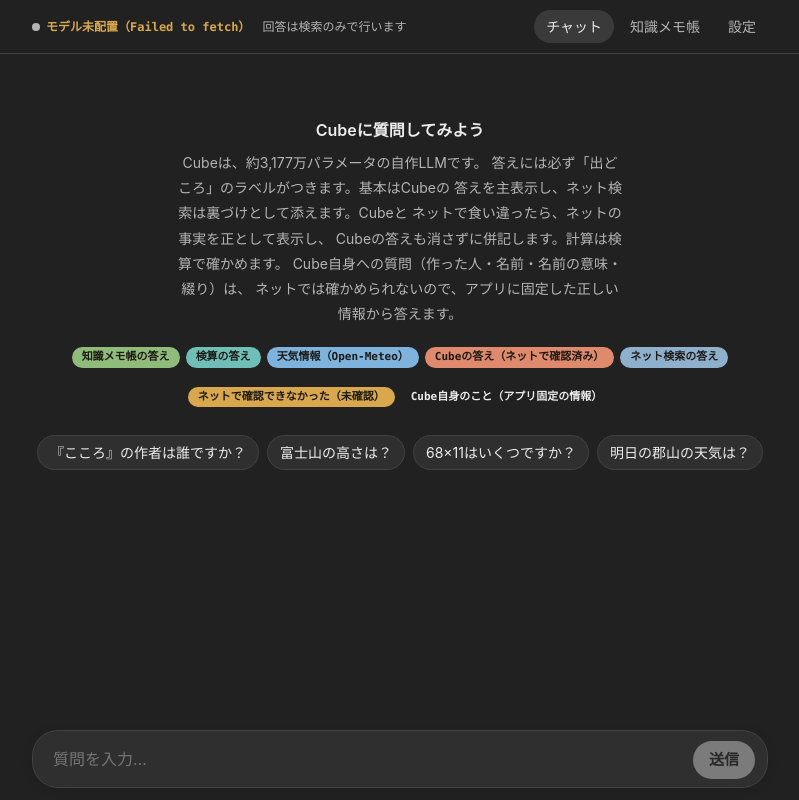
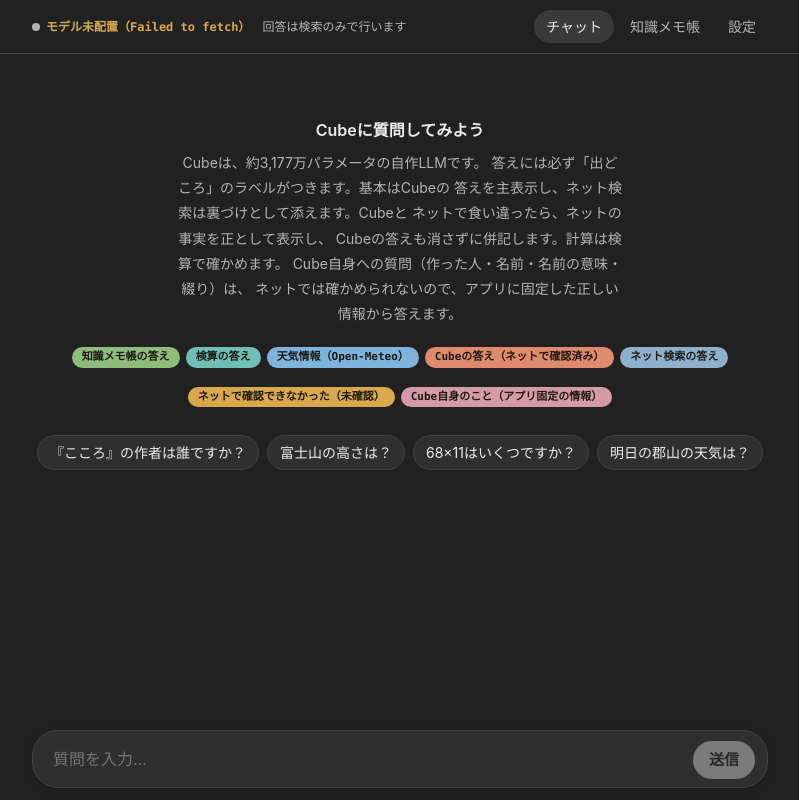
Before and after one commit to ydf65ypmtj-boop/jisaku-ai-chat, a plain HTML site: page index.html in a window 1280 px wide. Shown: the whole page, without its empty margins (240-1039 px from the left). Drawn offline with Linux system fonts and the dark colour scheme.

Commit message:
Update style.css header and badge styles
Updated the comment header and modified the styling for the self badge.

```diff
--- a/style.css
+++ b/style.css
@@ -1,4 +1,4 @@
-/* 自作AIチャット（CodePen版） style.css
+/* 自作AIチャット（GitHub版） style.css
    ChatGPT風：白＋ニュートラルグレーの画面、近黒のアクセント。
    ダークモードはチャコールグレー基調。回答の「出どころ」バッジだけは
    見分けのために色分けを残す。 */
@@ -175,6 +175,7 @@ a { color: var(--accent); }
 }
 .badge-notebook { background: #3f7038; color: #ffffff; }
 .badge-calc { background: #26706b; color: #ffffff; }
+.badge-self { background: #7a4a56; color: #ffffff; }
 .badge-weather { background: #1f6fb2; color: #ffffff; }
 .badge-model { background: #a84e2f; color: #ffffff; }
 .badge-net { background: #3e6390; color: #ffffff; }
@@ -182,6 +183,7 @@ a { color: var(--accent); }
 @media (prefers-color-scheme: dark) {
   .badge-notebook { background: #8fbc7a; color: #1d1a15; }
   .badge-calc { background: #6fbfb8; color: #1d1a15; }
+  .badge-self { background: #d59aa7; color: #1d1a15; }
   .badge-weather { background: #7db3dd; color: #1d1a15; }
   .badge-model { background: #e08a6d; color: #1d1a15; }
   .badge-net { background: #8fb0cc; color: #1d1a15; }
```
